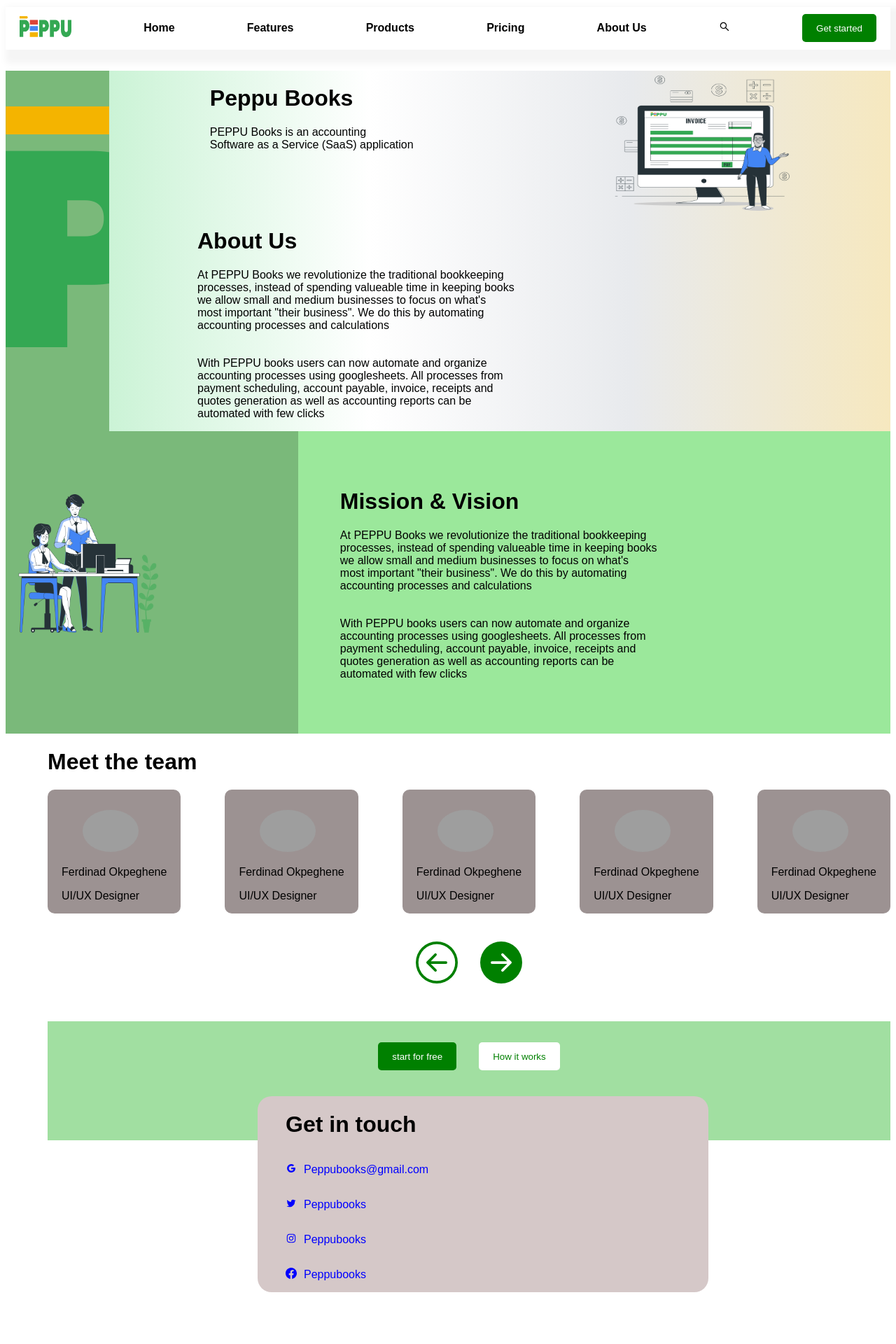
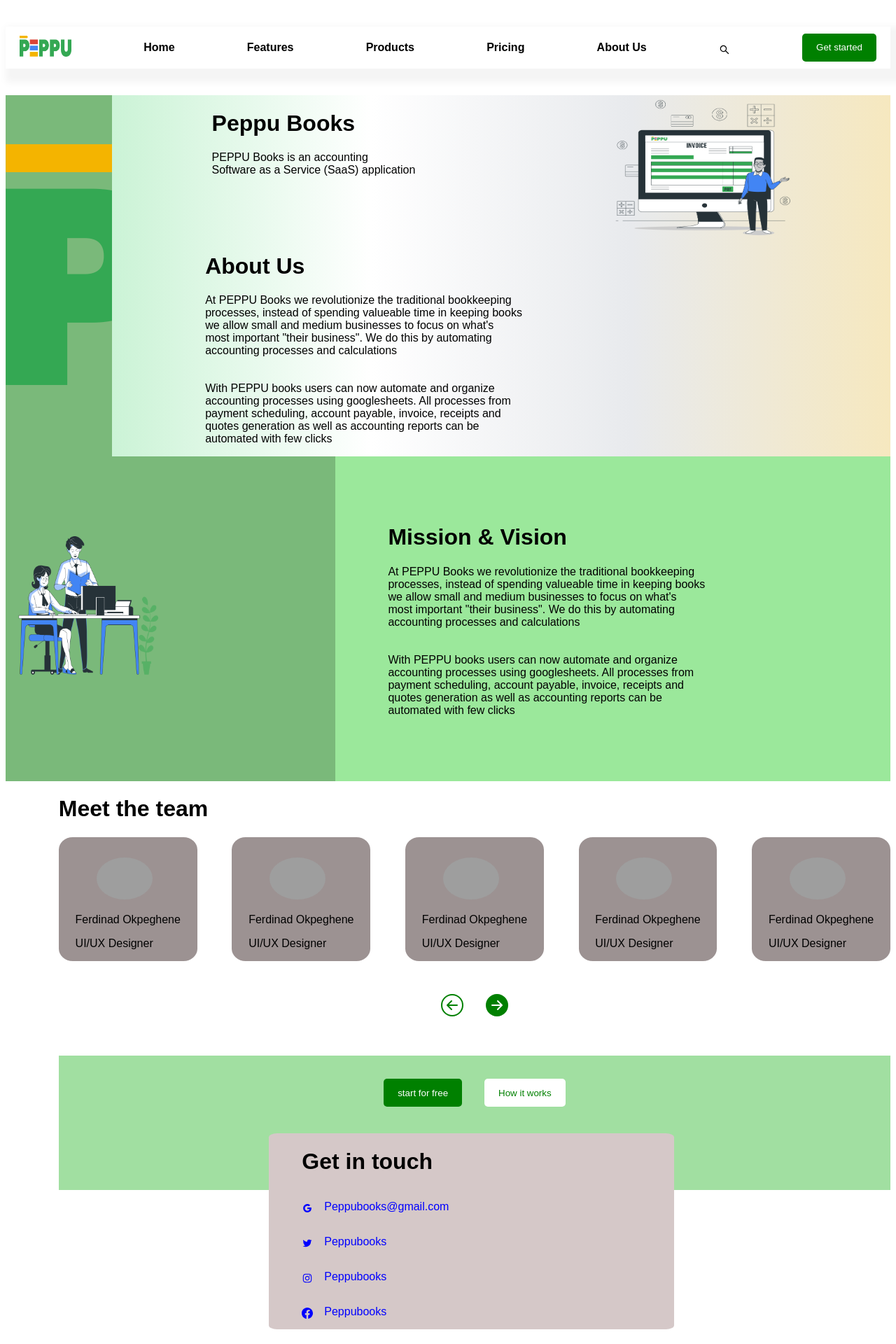
Before and after one commit to Peppu-Group/Peppu-books-frontend, a React (Vite) app: page /about in a window 1280 px wide. Shown: the top 1920 px of the page at 70% size. Built offline with nearby package versions, Linux system fonts and the light colour scheme; grey boxes are pictures that could not be loaded.

Commit message:
changed the padding and margin to pecentage

```diff
--- a/src/App.css
+++ b/src/App.css
@@ -21,8 +21,8 @@
     flex-direction: row;
     gap: 5%;
     justify-content: space-around;
-    margin-bottom: 30px;
-    margin-top: 10px;
+    margin-bottom: 3%;
+    margin-top: 3%;
     box-shadow: 10px 10px 10px 10px whitesmoke;
 }
 
@@ -34,7 +34,7 @@
     color: black;
 }
 .search-icon{
-   margin-top: 20px;
+   margin-top: 2%;
 }
 .home-navbar button{
     width: auto;
@@ -67,21 +67,21 @@
 }
 .button-green{
     width: auto;
-    height: 40px;
-    margin-top: 10px;
+    height: 15%;
+    margin-top: 1%;
     background-color: green;
     color: white;
     border-style: none;
-    padding: 10px 20px;
+    padding: 1% 2%;
     border-radius: 5px;
 }
 .button-white{
     width: auto;
-    height: 40px;
-    margin-top: 10px;
+    height: 15%;
+    margin-top: 1%;
     background-color: white;
     border-style: none;
-    padding: 10px 20px;
+    padding: 1% 2%;
     border: solid green;
     color: green;
     border-radius: 5px;
@@ -91,7 +91,7 @@
     display: flex;
     flex-direction: row;
     gap: 20%;
-    margin: 20px 20px;
+    margin: 5% 5%;
 }
 .offer-list-1{
     display: flex;
@@ -112,7 +112,7 @@
 .icon{
     margin-top: 20px;
     color: green;
-    font-size: 30px;
+    font-size: 200%;
 }
 .image img{
     width: 30rem;
@@ -123,7 +123,7 @@
     display: flex;
     flex-direction: row;
     gap: 15%;
-    padding: 90px;
+    padding: 5%;
     background-color: aliceblue;
 }
 .computerman img{
@@ -139,15 +139,15 @@
     border: solid green;
     cursor: pointer;
     width: auto;
-    height: 40px;
-    padding: 10px 20px;
+    height: 15%;
+    padding: 5% 10%;
 }
 .orderly-accounting-container{
     display: flex;
     flex-direction: row;
     justify-content: space-between;
     gap: 15%;
-    padding: 80px;
+    padding: 10%;
     background-color: #e8eaed;
 }
 .orderly-accounting-container img{
@@ -158,7 +158,7 @@
     display: flex;
     flex-direction: row;
     gap: 15%;
-    padding: 90px;
+    padding: 5%;
    background-color: aliceblue;
 }
 .professional-invoice-container img{
@@ -170,8 +170,8 @@
     flex-direction: row;
     justify-content: space-between;
     gap: 15%;
-    margin-bottom: 90px;
-    padding: 80px;
+    margin-bottom: 10%;
+    padding: 10%;
     background-color: #e8eaed;
 }
 .custom-schedule-container img{
@@ -183,8 +183,8 @@
 }
 .easy-to-use{
     background-color: grey;
-    padding: 50px;
-    border-radius: 15px;
+    padding: 3%;
+    border-radius: 5%;
 }
 .easy-to-use p{
     text-align: center;
@@ -195,7 +195,7 @@
 }
 
 .easy-to-use-icon{
-    font-size: 50px;
+    font-size: 280%;
     text-align: center;
     color: white;
 }
@@ -203,7 +203,7 @@
     display: flex;
     flex-direction: row;
     justify-content: center;
-    gap: 10px;
+    gap: 1rem;
 }
 .hear-from{
     text-align: center;
@@ -228,7 +228,7 @@
     flex-direction: row;
     flex-flow: row wrap;
     justify-content: space-between;
-    gap: 10px;
+    gap: 1rem;
 }
 
 
@@ -237,12 +237,12 @@
     flex-direction: row;
     justify-content: center;
     gap: 2rem;
-    margin-right: 160px;
-    margin-left: 190px;
-    margin-top: 20px;
-    margin-bottom: -15px;
-    border-radius: 15px;
-    padding: 10px;
+    margin-right: 20%;
+    margin-left: 20%;
+    margin-top: 8%;
+    margin-bottom: -1%;
+    border-radius: 2%;
+    padding: 5%;
     background-color: whitesmoke;
 }
 .we-are-content p{
@@ -254,19 +254,19 @@
   justify-content: space-around;
   background-color: rgb(122, 185, 122);
   position: relative;
-  left: 0px;
-  top: 0px;
+  left: 0%;
+  top: 0%;
   z-index: -1;
 }
 .subscribe-body{
-    padding-right: 30px;
-    padding-left: 30px;
-    padding-top: 30px;
+    padding-right: 5%;
+    padding-left: 5%;
+    padding-top: 5%;
 }
 
 li{
     list-style-type: none;
-    padding-top: 30px;
+    padding-top: 20%;
 }
 li::before{
     color: white;
@@ -283,38 +283,38 @@
 }
 
 .container-text{
-    margin-top: 80px;
+    margin-top: 10%;
     text-align: center;
 }
 .container-paragraph{
   text-align: center;
-  margin-bottom: 4rem;
+  margin-bottom: 4%;
 }
 
 .works{
     display: flex;
     flex-direction: row;
-    margin-top: 178px;
+    margin-top: 70%;
     gap: 1rem;
     color: green;
 }
 
 .works:hover{
     border: solid green;
-    padding-left: 10px;
+    padding-left: 10%;
     cursor: pointer;
 }
 .h3 {
     border: solid green;
     display: flex;
     flex-direction: row;
-    padding-right: 20px;
-    padding-left: 20px;
+    padding-right: 5%;
+    padding-left: 5%;
     gap: 1rem;
 }
 
 .h3 img{
-    margin-top: 15px;
+    margin-top: 5%;
 }
 .h3 h3{
     color: green;
@@ -355,11 +355,11 @@
     background-image: url("../src/assets/IMG_2430.png");
     background-repeat: no-repeat;
     height: 100vh;
-    background-position:0 50px;
+    background-position:0 15%;
 }
 
 .about-peppu{
-    margin-left: 148px;
+    margin-left: 12%;
     background-image: linear-gradient(to right,  #cbf3d6,#ffffff, #e8eaed, #f6e8bf);
 
 }
@@ -377,23 +377,23 @@
     justify-content: space-around;
 }
 .about-us{
-    padding-left: 126px;
+    padding-left: 12%;
 }
 
 .mission-class{
     background-color:rgb(122, 185, 122);
     display: flex;
     flex-direction: row;
-    gap: 200px;
+    gap: 20%;
 }
 .mission-class img{
-    padding-top: 90px;
-    padding-bottom: 90px;
+    padding-top: 9%;
+    padding-bottom: 9%;
 }
 .mission-vision{
     background-color:rgb(155, 232, 155);
     width: 250%;
-    padding: 60px;
+    padding: 6%;
 }
 .the-team img{
     border-radius: 50%;
@@ -404,17 +404,17 @@
 }
 .the-team{
     background-color: rgb(156, 146, 146);
-    border-radius: 10px;
-    padding-right: 20px ;
-    padding-left: 20px ;
+    border-radius: 10%;
+    padding-right: 2% ;
+    padding-left: 2%;
 }
 .arrow-icon{
     display: flex;
     flex-direction: row;
     justify-content: center;
-    margin-top: 40px;
+    margin-top: 4%;
     gap: 2rem;
-    font-size: 60px;
+    font-size: 200%;
 }
 .left{
     color: green;
@@ -428,25 +428,25 @@
     flex-direction: row;
     flex-flow: row wrap;
     justify-content: space-between;
-    gap: 10px;
+    gap: 1rem;
 }
 .meet-the-team{
-    margin-left: 60px;
+    margin-left: 6%;
 }
 .start{
     display: flex;
     flex-direction: column;
     justify-content: center;
     gap: 2rem;
-    margin-top: 20px;
-    padding-top: 20px;
-    padding-bottom: 90px;
+    margin-top: 2%;
+    padding-top: 2%;
+    padding-bottom: 9%;
 }
 .start-buttons{
     background-color: rgb(138, 215, 138, 0.8);
-    padding-bottom: 100px;
-    padding-top: 20px;
-    margin-top: 0px;
+    padding-bottom: 10%;
+    padding-top: 2%;
+    margin-top: 0;
     display: flex;
     flex-direction: row;
     gap: 2rem;
@@ -455,12 +455,12 @@
     position: relative;
 }
 .get-in-touch{
-    margin-top: -95px;
+    margin-top: -9.5%;
     background-color: rgb(213, 200, 200);
     top: 0;
-    padding-left: 40px;
-    border-radius: 20px;
-    margin-right: 260px;
+    padding-left: 4%;
+    border-radius: 2%;
+    margin-right: 26%;
     margin-left: 300px;
 }
 .green-button{
@@ -492,6 +492,6 @@
     color: blue;
 }
 .icons{
-    padding-top: 15px;
-    padding-right: 10px;
+    padding-top: 3.5%;
+    padding-right: 3%;
 }
```
